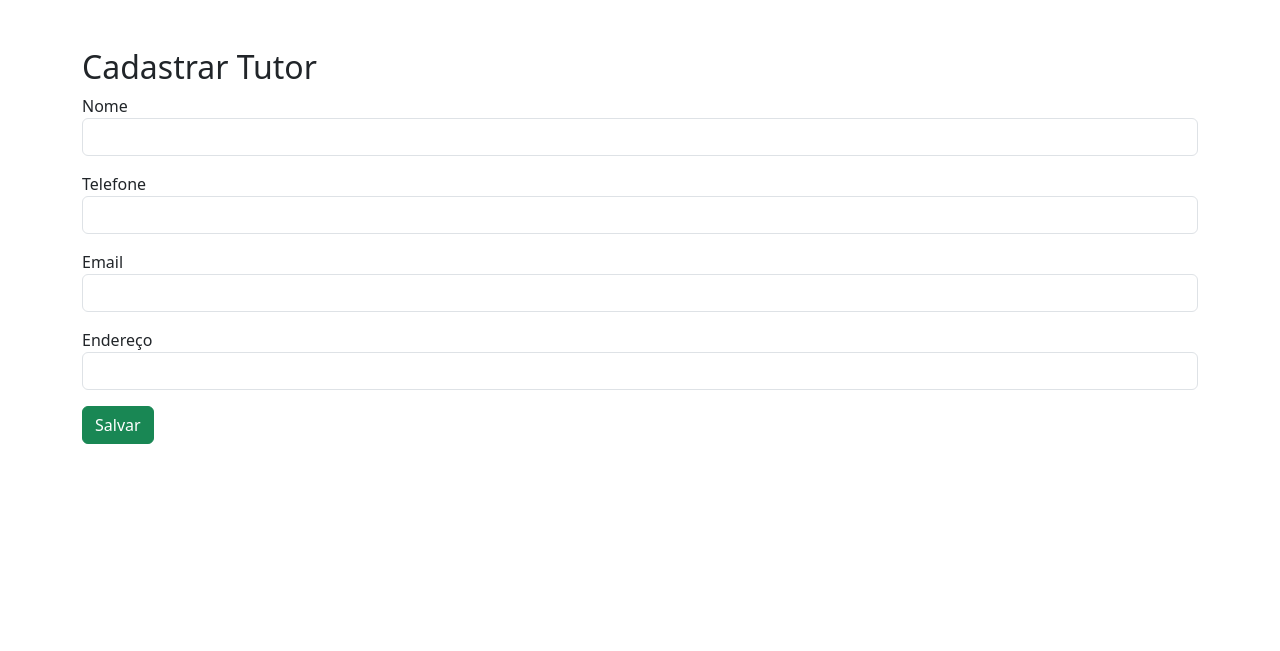
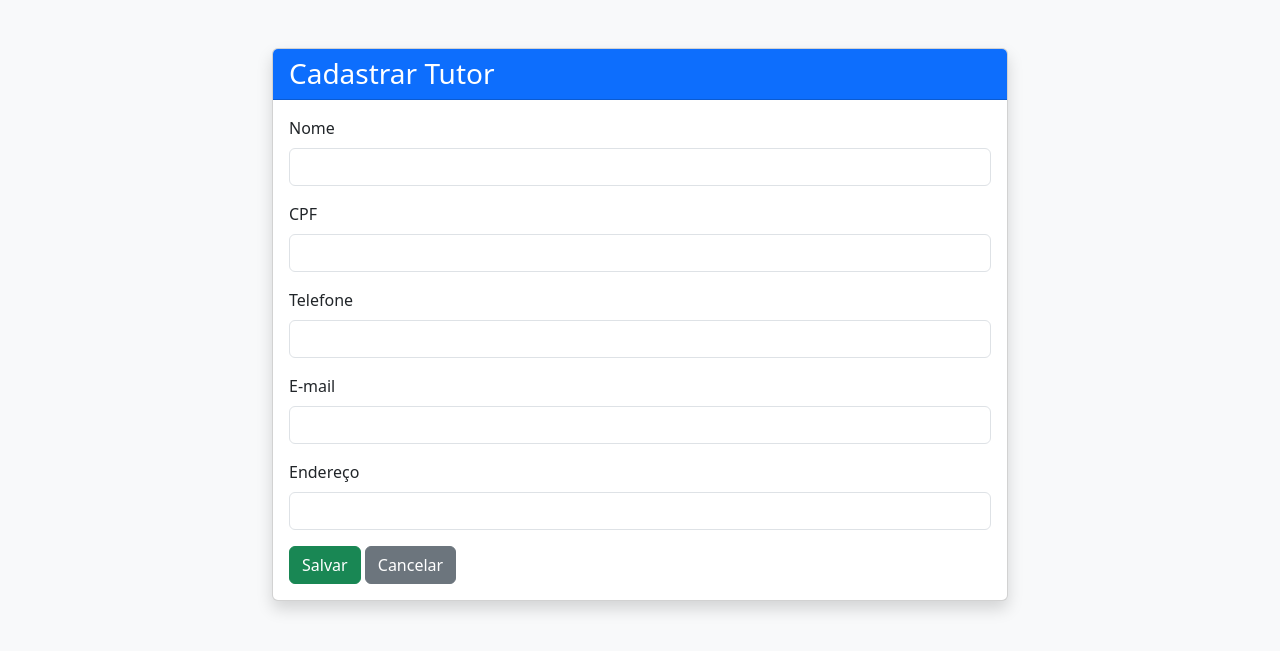
Before and after one commit to vicamaral14/Projeto-LP4, a PHP site: page /app/views/tutores/cadastrar.php in a window 1280 px wide. Shown: the top 651 px of the page. Run offline with PHP 8.4, Linux system fonts and the light colour scheme.

Commit message:
Atualizando parte cadastro tutor

```diff
--- a/app/views/tutores/cadastrar.php
+++ b/app/views/tutores/cadastrar.php
@@ -1,37 +1,78 @@
+<?php
+?>
 <!DOCTYPE html>
-<html lang="en">
+<html lang="pt-BR">
+
 <head>
     <meta charset="UTF-8">
     <meta name="viewport" content="width=device-width, initial-scale=1.0">
     <title>Cadastrar Tutor</title>
+
     <link href="https://cdn.jsdelivr.net/npm/bootstrap@5.3.3/dist/css/bootstrap.min.css" rel="stylesheet">
+</head>
 
-</head>
-<body>
+<body class="bg-light">
+
 <div class="container mt-5">
-        <h2>Cadastrar Tutor</h2>
+
+    <div class="row justify-content-center">
+
+        <div class="col-md-8">
+
+            <div class="card shadow">
+
+                <div class="card-header bg-primary text-white">
+                    <h3 class="mb-0">Cadastrar Tutor</h3>
+                </div>
+
+                <div class="card-body">
+
                     <form action="../../controllers/TutorController.php?acao=cadastrar" method="POST">
+
                         <div class="mb-3">
-             <label>Nome</label>
-              <input type="text" name="cpf" class="form-control">
+                            <label class="form-label">Nome</label>
+                            <input type="text" name="nome" class="form-control" required>
                         </div>
+
                         <div class="mb-3">
-            <label>Telefone</label>
-            <input type="text" name="telefone" class="form-control">
+                            <label class="form-label">CPF</label>
+                            <input type="text" name="cpf" class="form-control" required>
                         </div>
+
                         <div class="mb-3">
-            <label>Email</label>
-            <input type="email" name="email" class="form-control">
+                            <label class="form-label">Telefone</label>
+                            <input type="text" name="telefone" class="form-control" required>
                         </div>
+
                         <div class="mb-3">
-            <label>Endereço</label>
-            <input type="text" name="endereço" class="form-control">
+                            <label class="form-label">E-mail</label>
+                            <input type="email" name="email" class="form-control" required>
                         </div>
+
+                        <div class="mb-3">
+                            <label class="form-label">Endereço</label>
+                            <input type="text" name="endereco" class="form-control" required>
+                        </div>
+
                         <button type="submit" class="btn btn-success">
                             Salvar
                         </button>
-        </button>
+
+                        <a href="listar.php" class="btn btn-secondary">
+                            Cancelar
+                        </a>
+
                     </form>
+
                 </div>
+
+            </div>
+
+        </div>
+
+    </div>
+
+</div>
+
 </body>
 </html>
```
Lines whose indentation alone changed are shown as unchanged.
